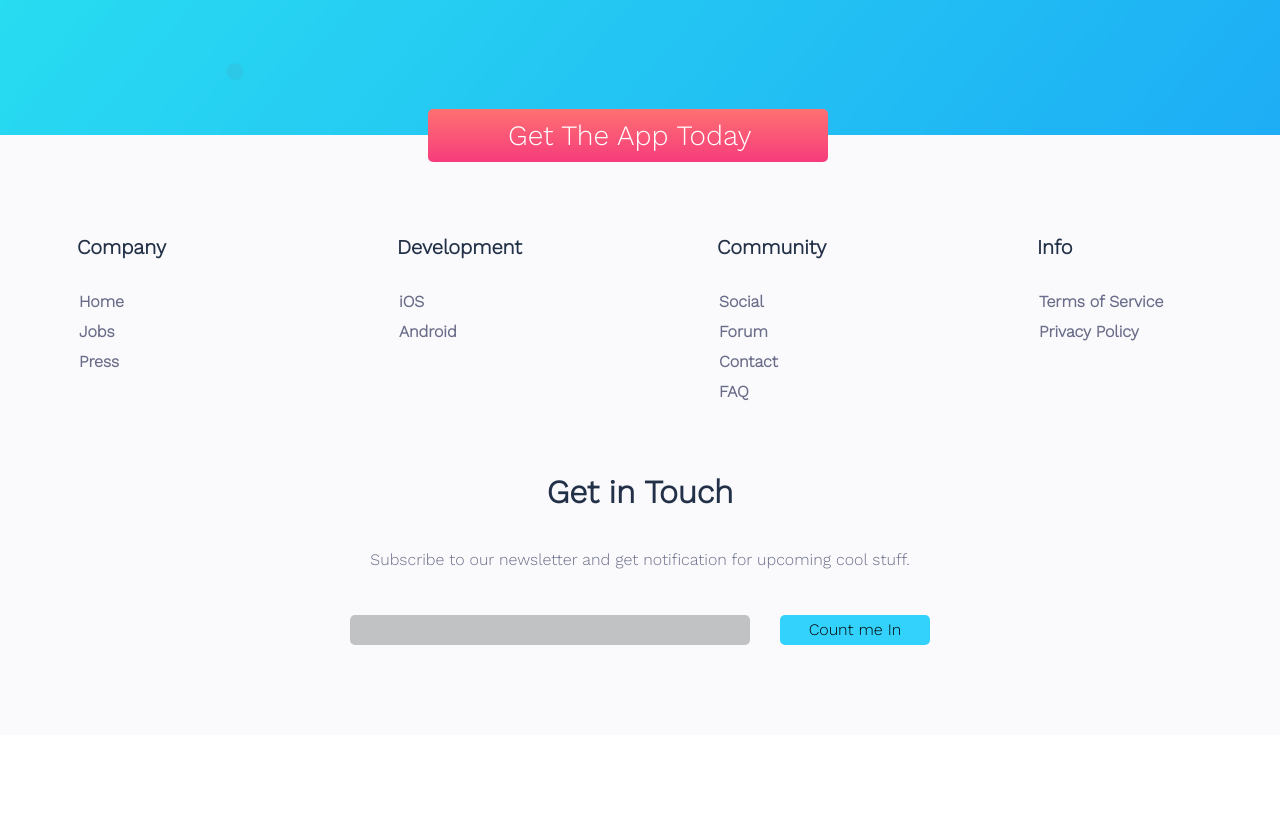
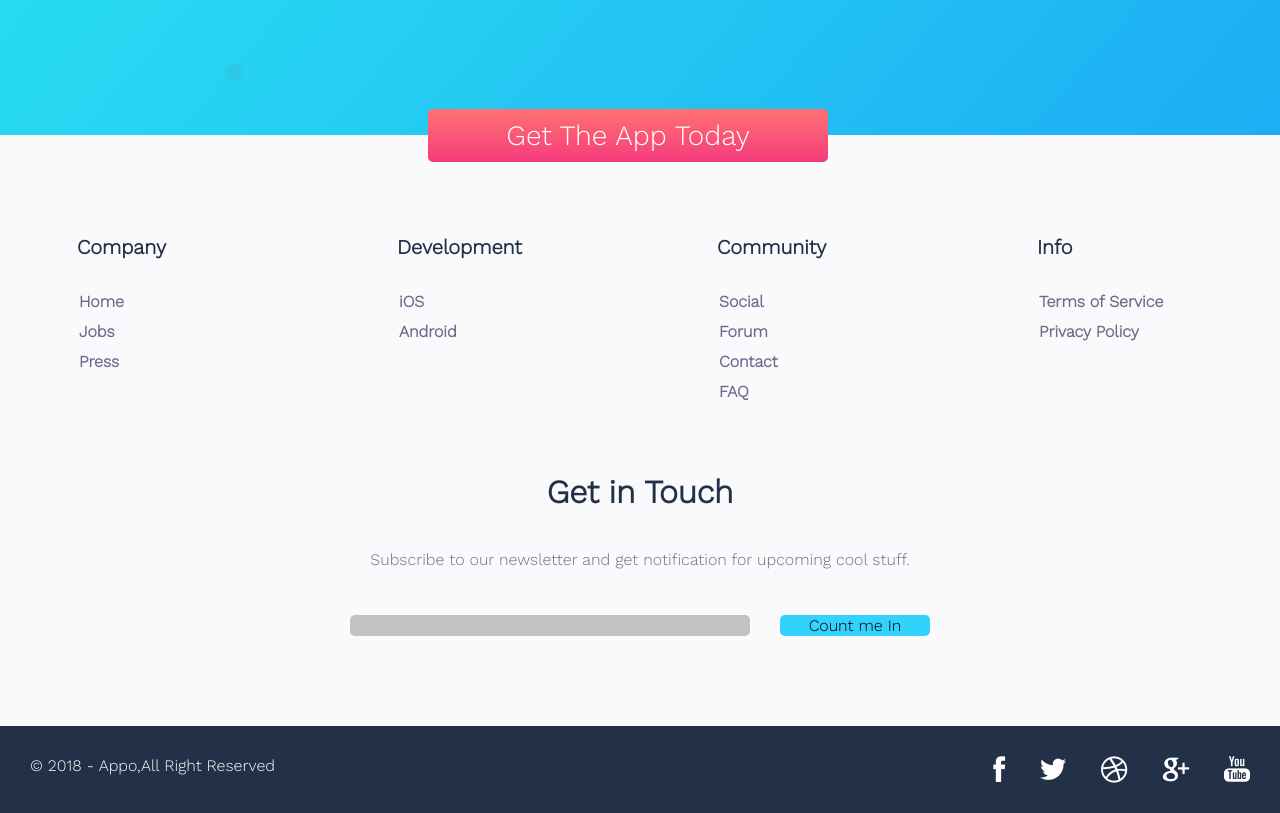
Before and after one commit to angelterziev196/vibo, a website built with webpack: page src/index.html in a window 1280 px wide. Shown: the part 3376-4189 px from the top of the page. Before the commit the page ends 4111 px from the top, so only its background shows below. Built offline with nearby package versions, Linux system fonts and the light colour scheme.

Commit message:
footer added

```diff
--- /dev/null
+++ b/src/components/footer/footer.html
@@ -0,0 +1,12 @@
+<div class="footer">
+    <div class="footer__rights">
+        <span> © 2018 - Appo,All Right Reserved </span>
+    </div>
+    <div class="footer__socials">
+        <img src="/src/images/footer/Facebook.png" alt="facebook" />
+        <img src="/src/images/footer/Twitter.png" alt="twitter" />
+        <img src="/src/images/footer/Dribble.png" alt="dribble" />
+        <img src="/src/images/footer/Google.png" alt="google" />
+        <img src="/src/images/footer/Youtube.png" alt="youtube" />
+    </div>
+</div>
--- /dev/null
+++ b/src/components/footer/footer.scss
@@ -0,0 +1,23 @@
+@use '/src/styles/globals/utilities';
+@import '/src/styles/globals/variables';
+@import '/src/styles/globals/mixins';
+
+.footer {
+    width: 100%;
+    padding: 30px;
+    display: flex;
+    flex-direction: row;
+    justify-content: space-between;
+    background-color: $downloadBlue;
+    color: $white;
+
+    &__rights {
+        font-family: $sansSerif;
+    }
+
+    &__socials {
+        img {
+            padding-left: 30px;
+        }
+    }
+}
--- a/src/components/gettheapp/gettheapp.scss
+++ b/src/components/gettheapp/gettheapp.scss
@@ -70,7 +70,8 @@
 
             h3 {
                 font-weight: 500;
-                margin: 0 30px 0 60px;
+                text-align: center;
+                margin: 0;
             }
         }
     }
--- a/src/components/subscribe/subscribe.scss
+++ b/src/components/subscribe/subscribe.scss
@@ -63,7 +63,7 @@
                     border: none;
                     background-color: $formColor;
                     width: 400px;
-                    height: 30px;
+                    height: 100%;
                     border-radius: 5px;
                 }
 
--- a/src/index.html
+++ b/src/index.html
@@ -14,5 +14,6 @@
         <include src="./components/allyouneed/allyouneed.html" />
         <include src="./components/gettheapp/gettheapp.html" />
         <include src="./components/subscribe/subscribe.html" />
+        <include src="./components/footer/footer.html" />
     </body>
 </html>
--- a/src/styles/index.scss
+++ b/src/styles/index.scss
@@ -6,3 +6,4 @@
 @use '../components/allyouneed/allyouneed.scss';
 @use '../components/gettheapp/gettheapp.scss';
 @use '../components/subscribe/subscribe.scss';
+@use '../components/footer/footer.scss';
```
Also changed, not shown: src/images/footer/Dribble.png (added), src/images/footer/Facebook.png (added), src/images/footer/Google.png (added), src/images/footer/Twitter.png (added), src/images/footer/Youtube.png (added).
